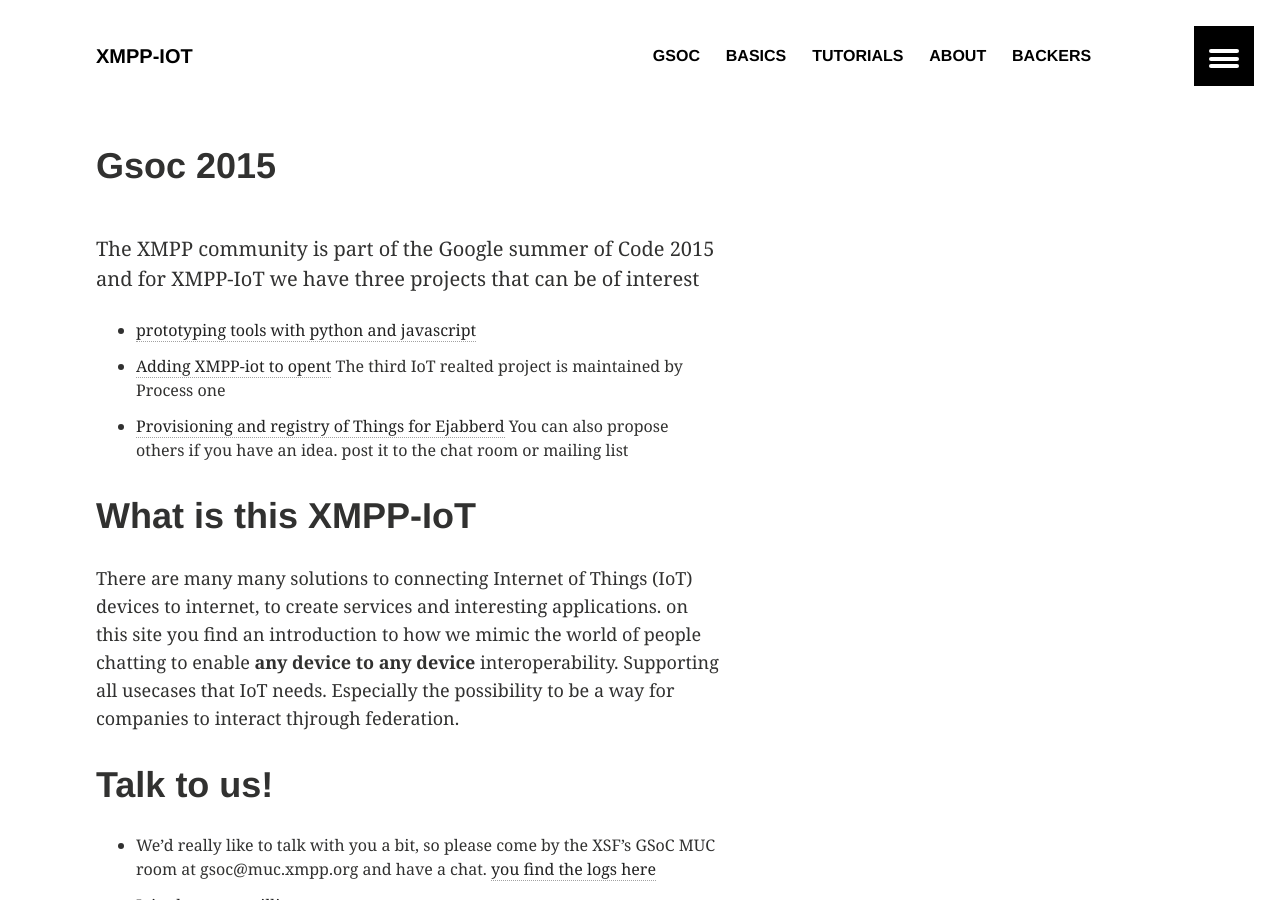
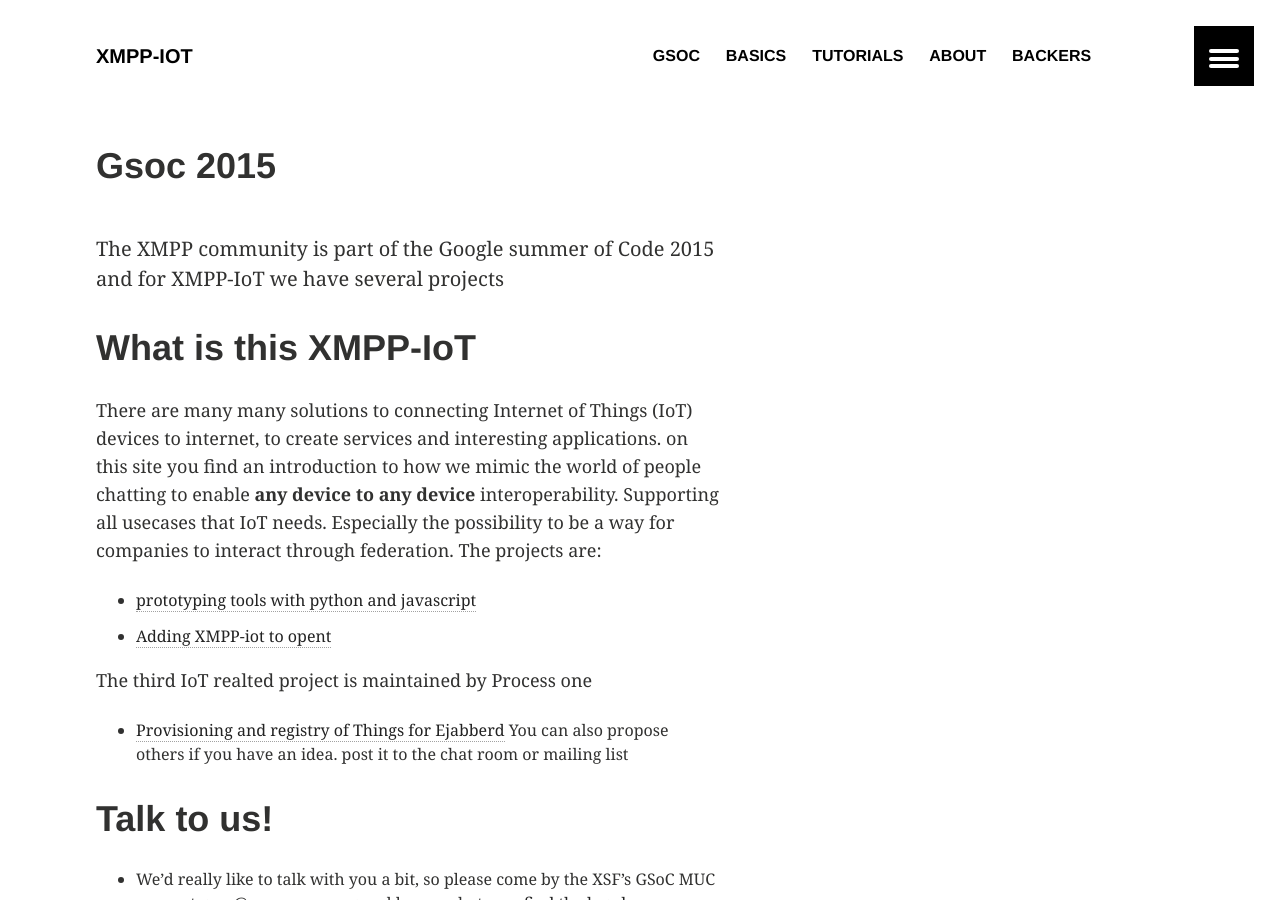
Before and after one commit to xmpp-iot/xmpp-iot.github.io, a Jekyll site: the page built from gsoc/index.md, in a window 1280 px wide and 900 px high. Built offline with Jekyll 4.4.1, drawn with Linux system fonts in a browser that asks for light colours.

Commit message:
more updates on gsoc

```diff
--- a/gsoc/index.md
+++ b/gsoc/index.md
@@ -13,15 +13,19 @@
 ads: false
 ---
 
-The XMPP community is part of the Google summer of Code 2015 and for XMPP-IoT we have three projects that can be of interest
+The XMPP community is part of the Google summer of Code 2015 and for XMPP-IoT we have several projects
+
+#What is this XMPP-IoT
+There are many many solutions to connecting Internet of Things (IoT) devices to internet, to create services and interesting applications. on this site you find an introduction to how we mimic the world of people chatting to enable **any device to any device** interoperability. Supporting all usecases that IoT needs. Especially the possibility to be a way for companies to interact through federation.
+The projects are:
+
 * [prototyping tools with python and javascript](http://wiki.xmpp.org/web/Summer_of_Code_2015#Prototyping_tools.2C_for_Internet_of_Things_Using_SleekXMPP_and_Web)
 * [Adding XMPP-iot to opent](http://wiki.xmpp.org/web/Summer_of_Code_2015#Adding_XMPP-IoT_to_the_openHAB_smarthome_project_using_Smack)
+
 The third IoT realted project is maintained by Process one
+
 * [Provisioning and registry of Things for Ejabberd](http://wiki.xmpp.org/web/Summer_of_Code_2015#Provisioning_and_registry_of_Things_.28IoT.29_for_ejabberd)
 You can also propose others if you have an idea. post it to the chat room or mailing list
-
-#What is this XMPP-IoT
-There are many many solutions to connecting Internet of Things (IoT) devices to internet, to create services and interesting applications. on this site you find an introduction to how we mimic the world of people chatting to enable **any device to any device** interoperability. Supporting all usecases that IoT needs. Especially the possibility to be a way for companies to interact thjrough federation.
 
 #Talk to us!
 
```
